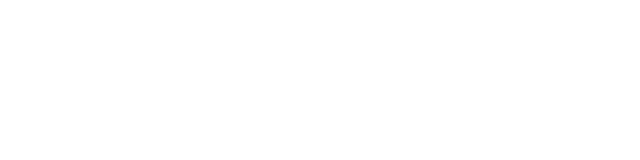
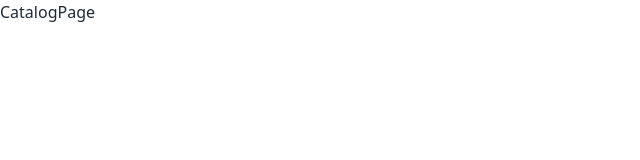
Before and after one commit to anastasiia-riabokon/project-car-rental, a React app: page /catalog in a window 1280 px wide. Shown: the top 160 px of the page, without its empty margins (0-640 px from the left). Built offline with nearby package versions, Linux system fonts and the light colour scheme; the HTML template or start-up script is replaced by a standard one.

Commit message:
feat(app): route settings

```diff
--- a/src/components/App.jsx
+++ b/src/components/App.jsx
@@ -1,5 +1,20 @@
+import {Navigate, Route, Routes} from "react-router-dom";
+import HomePage from "../pages/HomePage/HomePage";
+import CatalogPage from "../pages/CatalogPage/CatalogPage";
+import FavoritePage from "../pages/FavoritePage/FavoritePage";
+import Layout from "./Layout/Layout";
+
 function App() {
-  return <></>;
+  return (
+    <Routes>
+      <Route path="/" element={<Layout />}>
+        <Route index element={<HomePage />} />
+        <Route path="catalog" element={<CatalogPage />} />
+        <Route path="favorite" element={<FavoritePage />} />
+      </Route>
+      <Route path="*" element={<Navigate to="/" replace />} />
+    </Routes>
+  );
 }
 
 export default App;
--- /dev/null
+++ b/src/components/Layout/Layout.jsx
@@ -0,0 +1,12 @@
+import {Outlet} from "react-router-dom";
+import Navbar from "../Navbar/Navbar";
+
+const Layout = () => {
+  return (
+    <div>
+      <Navbar />
+      <Outlet />
+    </div>
+  );
+};
+export default Layout;
--- /dev/null
+++ b/src/components/Navbar/Navbar.jsx
@@ -0,0 +1,4 @@
+const Navbar = () => {
+  return <div></div>;
+};
+export default Navbar;
--- a/src/main.jsx
+++ b/src/main.jsx
@@ -2,9 +2,12 @@ import React from "react";
 import ReactDOM from "react-dom/client";
 import App from "./components/App";
 import "./index.css";
+import {BrowserRouter} from "react-router-dom";
 
 ReactDOM.createRoot(document.getElementById("root")).render(
   <React.StrictMode>
-    <App />
+    <BrowserRouter>
+      <App />
+    </BrowserRouter>
   </React.StrictMode>
 );
--- /dev/null
+++ b/src/pages/CatalogPage/CatalogPage.jsx
@@ -0,0 +1,4 @@
+const CatalogPage = () => {
+  return <div>CatalogPage</div>;
+};
+export default CatalogPage;
--- /dev/null
+++ b/src/pages/FavoritePage/FavoritePage.jsx
@@ -0,0 +1,4 @@
+const FavoritePage = () => {
+  return <div>FavoritePage</div>;
+};
+export default FavoritePage;
--- /dev/null
+++ b/src/pages/HomePage/HomePage.jsx
@@ -0,0 +1,4 @@
+const HomePage = () => {
+  return <div>HomePage</div>;
+};
+export default HomePage;
```
